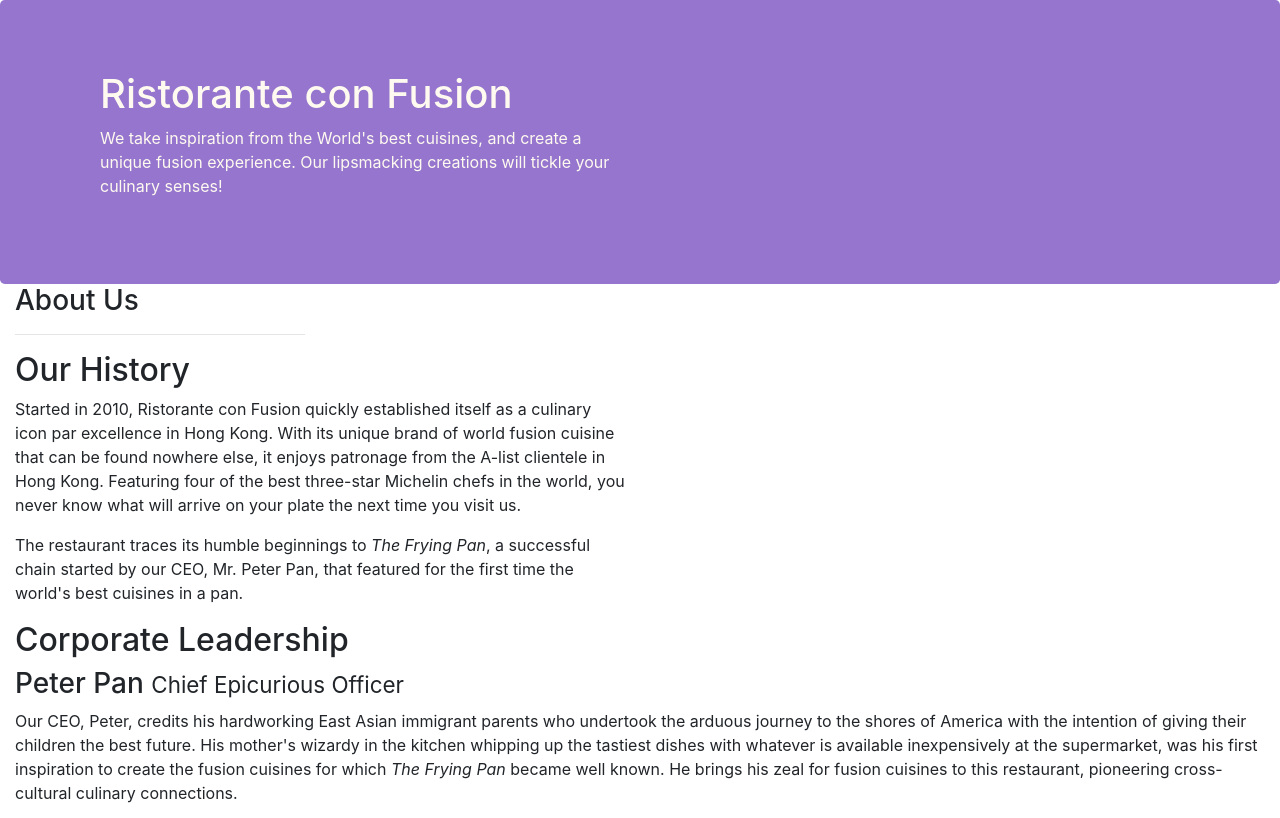
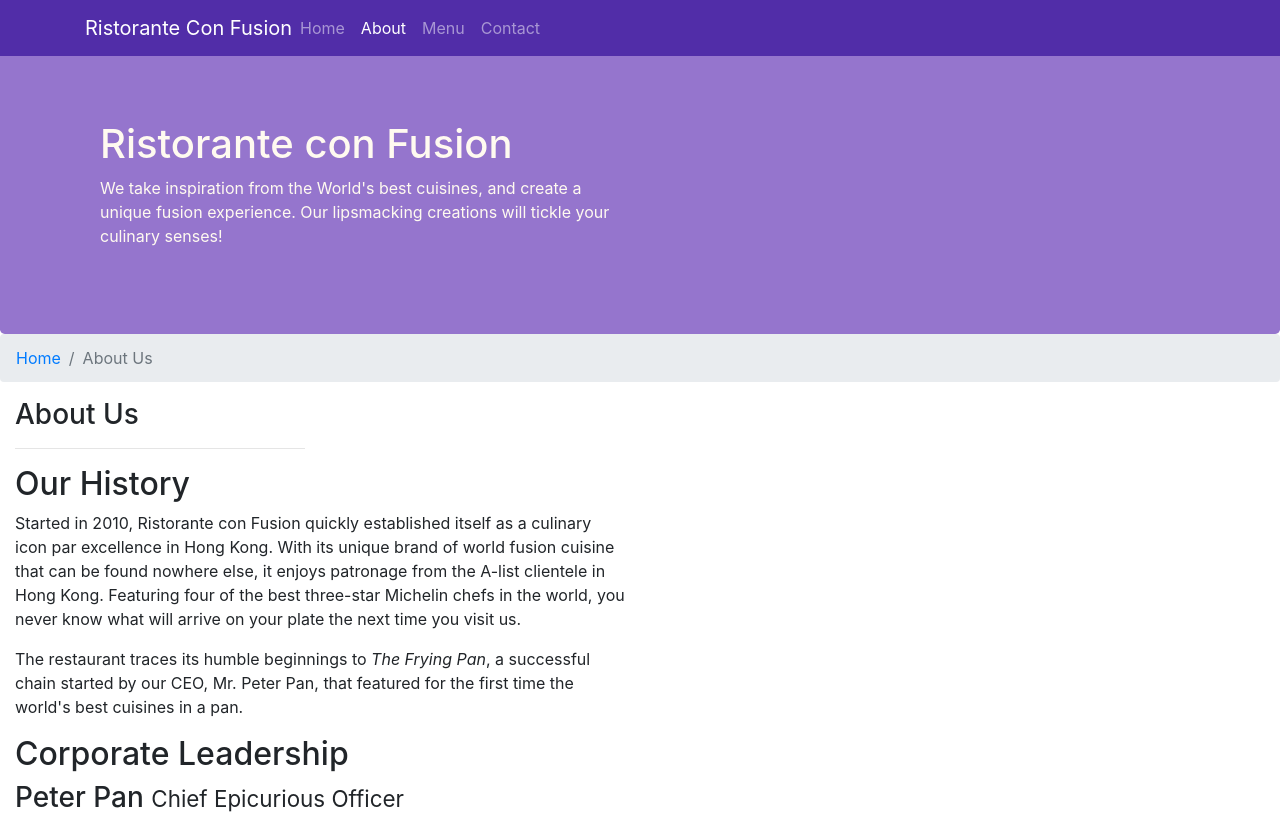
Before and after one commit to cteeps922/SPA, a website: page aboutus.html in a window 1280 px wide. Shown: the top 818 px of the page. Drawn offline with nearby package versions, Linux system fonts and the light colour scheme.

Commit message:
breadcrumbs and navbar

```diff
--- a/CSS/styles.css
+++ b/CSS/styles.css
@@ -23,8 +23,17 @@
   color: floralwhite;
 }
 
-.address {
+address {
   font-size: 80%;
   margin: 0px;
   color: #0f0f0f;
 }
+
+body {
+  padding: 50px 0px 0px 0px;
+  z-index: 0;
+}
+
+.navbar-dark {
+  background-color: #512DA8;
+}
--- a/aboutus.html
+++ b/aboutus.html
@@ -11,8 +11,24 @@
 </head>
 
 <body>
+  <nav class="navbar navbar-dark navbar-expand-sm fixed-top">
+    <div class="container">
+      <button class="navbar-toggler" type="button" data-toggle="collapse" data-target="#Navbar">
+        <span class="navbar-toggler-icon"></span>
+      </button>
+      <a class="navbar-brand mr-auto" href="#">Ristorante Con Fusion</a>
+      <div class="collapse navbar-collapse" id="Navbar">
+        <ul class="navbar-nav mr-auto">
+          <li class="nav-item"><a class="nav-link" href="./index.html">Home</a></li>
+          <li class="nav-item active"><a class="nav-link" href="#">About</a></li>
+          <li class="nav-item"><a class="nav-link" href="#">Menu</a></li>
+          <li class="nav-item"><a class="nav-link" href="#">Contact</a></li>
+        </ul>
+      </div>
+    </div>
+  </nav>
 
-    <header class="jumbotron">
+      <header class="jumbotron">
         <div class="container">
             <div class="row row-header">
                 <div class="col-12 col-sm-6">
@@ -27,6 +43,10 @@
 
     <div>
         <div>
+          <ol class="col-12 breadcrumb">
+            <li class="breadcrumb-item"><a href="./index.html">Home</a></li>
+            <li class="breadcrumb-item active">About Us</li>
+          </ol>
             <div class="col-12 col-sm-4 order-sm-last col-md-3">
                <h3>About Us</h3>
                <hr>
@@ -66,7 +86,7 @@
                 <div class="col-4 offset-1 col-sm-2">
                     <h5>Links</h5>
                     <ul class="list-unstyled">
-                        <li><a href="#">Home</a></li>
+                        <li><a href="./index.html">Home</a></li>
                         <li><a href="#">About</a></li>
                         <li><a href="#">Menu</a></li>
                         <li><a href="#">Contact</a></li>
```
Also changed, not shown: index.html (+1 -1 lines).
